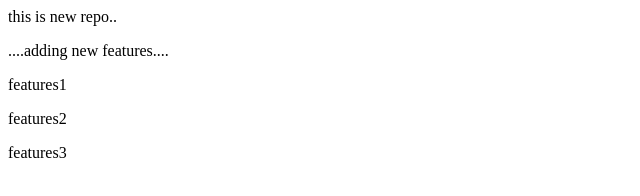
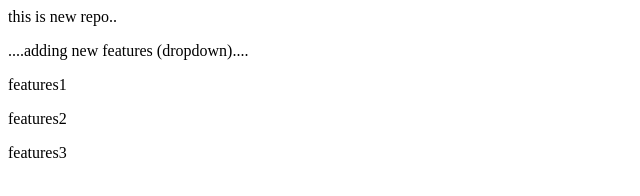
Before and after one commit to iamavi27/localrepo, a plain HTML site: page index.html in a window 1280 px wide. Shown: the full height of the page, 0-640 px from the left. Drawn offline with Linux system fonts and the light colour scheme.

```diff
--- a/index.html
+++ b/index.html
@@ -1,5 +1,5 @@
 <p> this is new repo..</p>
-<p>....adding new features....</p>
+<p>....adding new features (dropdown)....</p>
 <p> features1 </p>
 <p> features2 </p>
 <p> features3 </p>
```
